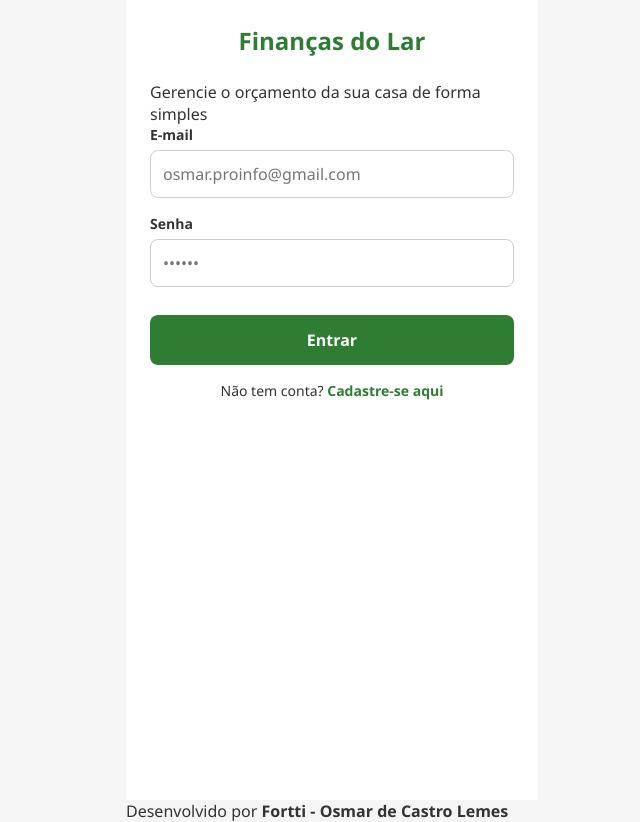
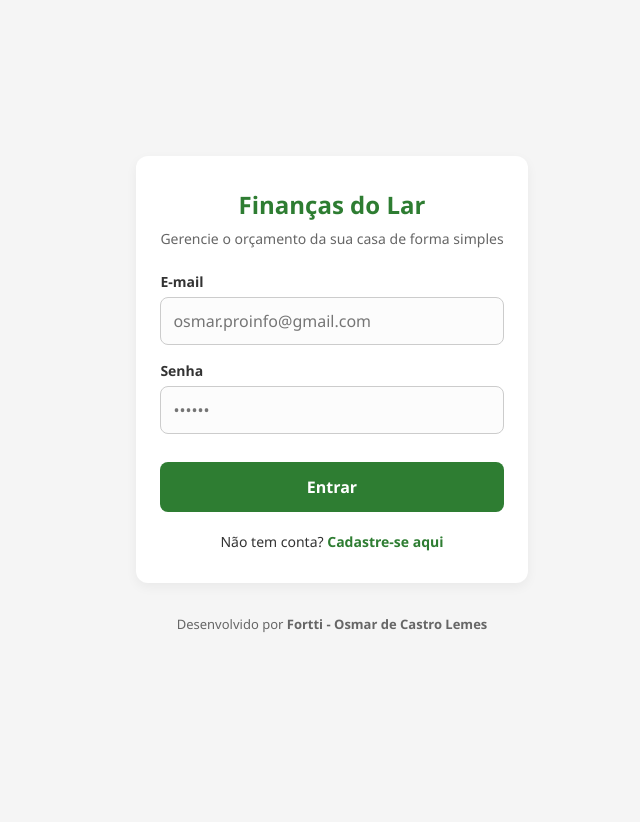
Before and after one commit to osmarcastrolemes/forttifinancas, a plain HTML site: page index.html in a window 1280 px wide. Shown: the whole page, without its empty margins (308-948 px from the left). After the commit the page ends 800 px from the top, so only its background shows below. Drawn offline with Linux system fonts and the light colour scheme.

Commit message:
Update style.css

```diff
--- a/css/style.css
+++ b/css/style.css
@@ -21,18 +21,29 @@ body {
   justify-content: center;
   align-items: center;
   min-height: 100vh;
+  flex-direction: column; /* Permite empilhar o container e o footer */
 }
 
+/* Container adaptado para a tela de Login */
 .app-container {
   width: 100%;
   max-width: 412px;
-  min-height: 100vh;
   background: var(--surface);
   display: flex;
   flex-direction: column;
-  padding: 24px;
-  position: relative;
-  padding-bottom: 80px; /* Espaço para a barra inferior */
+  padding: 32px 24px;
+  border-radius: 12px; /* Cantos arredondados elegantes no card */
+  box-shadow: 0 4px 12px rgba(0, 0, 0, 0.05); /* Sombra leve */
+  margin-bottom: 20px; /* Separação para o rodapé */
+}
+
+/* Subtítulo adicionado */
+.app-header p {
+  text-align: center;
+  font-size: 14px;
+  color: #666;
+  margin-top: -16px;
+  margin-bottom: 24px;
 }
 
 h2 {
@@ -58,6 +69,12 @@ h2 {
   border: 1px solid #ccc;
   border-radius: 8px;
   font-size: 16px;
+  background-color: #fcfcfc;
+}
+
+.input-group input:focus {
+  outline: none;
+  border-color: var(--primary);
 }
 
 button {
@@ -71,11 +88,16 @@ button {
   font-weight: bold;
   cursor: pointer;
   margin-top: 12px;
+  transition: background 0.2s;
+}
+
+button:hover {
+  background-color: #215d25;
 }
 
 .link-alt {
   text-align: center;
-  margin-top: 16px;
+  margin-top: 20px;
   font-size: 14px;
 }
 
@@ -85,6 +107,21 @@ button {
   font-weight: bold;
 }
 
+.link-alt a:hover {
+  text-decoration: underline;
+}
+
+/* --- NOVO RODAPÉ AJUSTADO --- */
+.app-footer {
+  width: 100%;
+  max-width: 412px;
+  text-align: center;
+  padding: 12px;
+  font-size: 13px;
+  color: #666;
+}
+
+/* --- MANUTENÇÃO DOS SEUS ESTILOS DO DASHBOARD (Preservados para as outras telas) --- */
 .balance-card {
   background: linear-gradient(135deg, #388e3c, #2e7d32);
   color: white;
@@ -94,14 +131,12 @@ button {
   text-align: center;
 }
 
-/* --- HISTÓRICO RECENTE AJUSTADO --- */
 .history-list {
   list-style: none;
   overflow-y: auto;
   flex-grow: 1;
 }
 
-/* O container principal distribui o bloco de texto para a esquerda e o preço para a direita */
 .history-item {
   display: flex;
   justify-content: space-between;
@@ -110,12 +145,11 @@ button {
   border-bottom: 1px solid #eee;
 }
 
-/* Bloco da esquerda força o alinhamento do título e do subtítulo */
 .info-esquerda {
   display: flex;
   flex-direction: column;
   text-align: left;
-  max-width: 60%; /* Evita que descrições longas apertem o preço */
+  max-width: 60%;
 }
 
 .info-esquerda strong {
@@ -129,13 +163,12 @@ button {
   margin-top: 2px;
 }
 
-/* Bloco da direita trava o preço e a lixeira juntos rigidamente na horizontal */
-.info-direita {
+.info-white {
   display: flex;
   align-items: center;
   justify-content: flex-end;
-  gap: 16px; /* Espaço fixo perfeito entre o R$ e a lixeira */
-  white-space: nowrap; /* Impede a quebra de linha de qualquer valor */
+  gap: 16px;
+  white-space: nowrap;
 }
 
 .item-amount {
@@ -151,7 +184,6 @@ button {
   color: var(--revenue);
 }
 
-/* Remove os estilos pesados nativos do botão da lixeira */
 .btn-deletar-dash {
   background: none;
   color: var(--expense);
@@ -164,7 +196,6 @@ button {
   justify-content: center;
 }
 
-/* --- NAVEGAÇÃO INFERIOR --- */
 .nav-bottom {
   position: absolute;
   bottom: 0;
```
